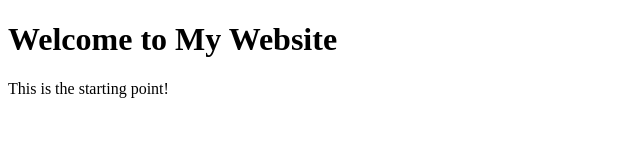
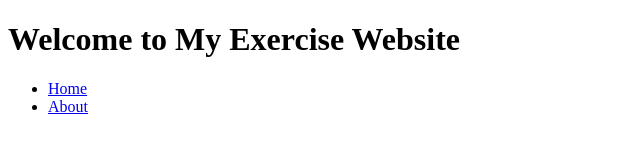
Before and after one commit to lachlan-lifts/Exercise, a plain HTML site: page index.html in a window 1280 px wide. Shown: the whole page, without its empty margins (0-640 px from the left). Drawn offline with Linux system fonts and the light colour scheme.

Commit message:
Update index.html

```diff
--- a/index.html
+++ b/index.html
@@ -5,8 +5,16 @@
     <meta name="viewport" content="width=device-width, initial-scale=1.0">
     <title>My Website</title>
 </head>
+
 <body>
-    <h1>Welcome to My Website</h1>
-    <p>This is the starting point!</p>
+<div id="header"></div>
+<script>
+    async function loadComponent(id, file) {
+        const response = await fetch(file);
+        const html = await response.text();
+        document.getElementById(id).innerHTML = html;
+    }
+    loadComponent("header", "components/header.html");
+</script>
 </body>
 </html>
```
